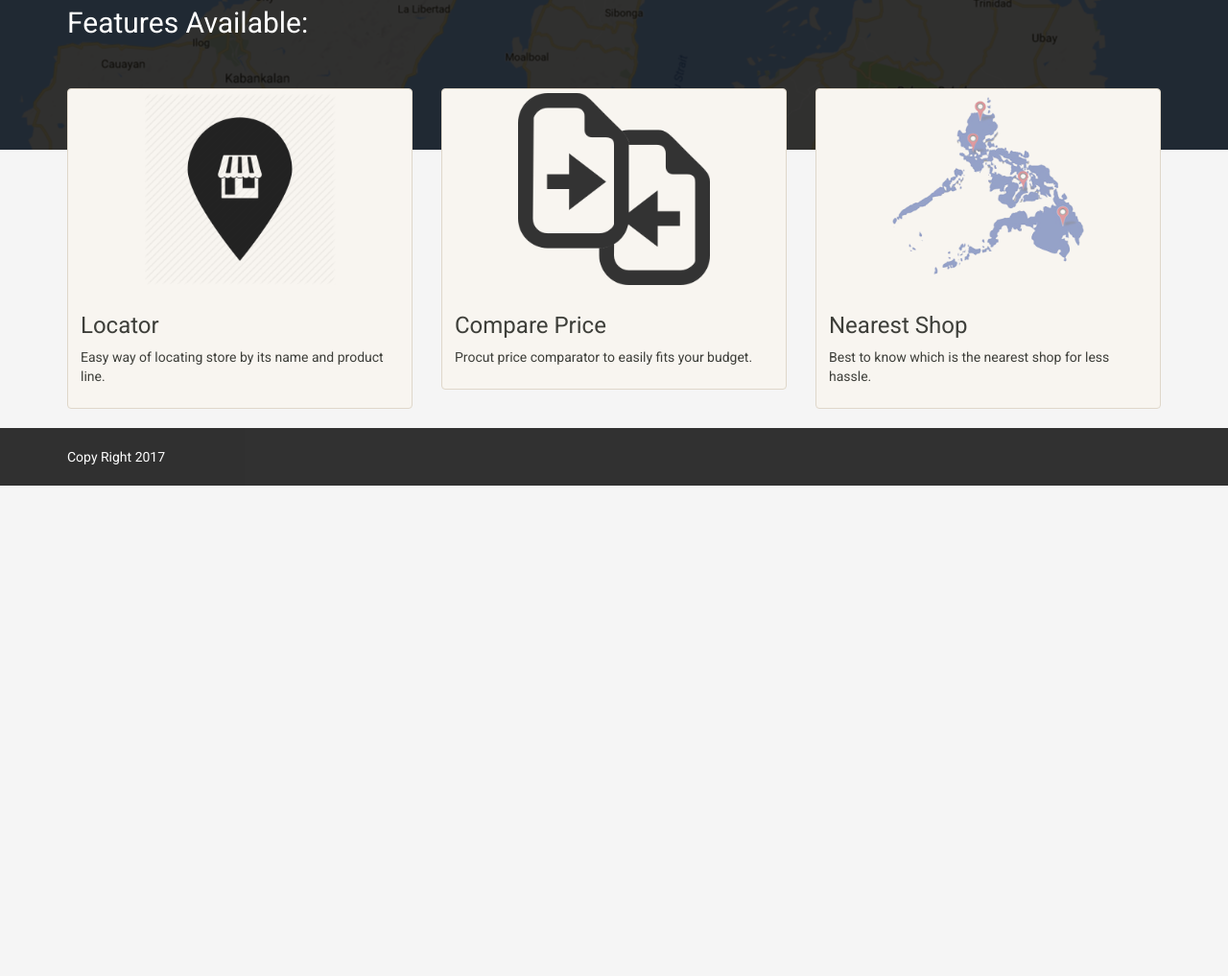
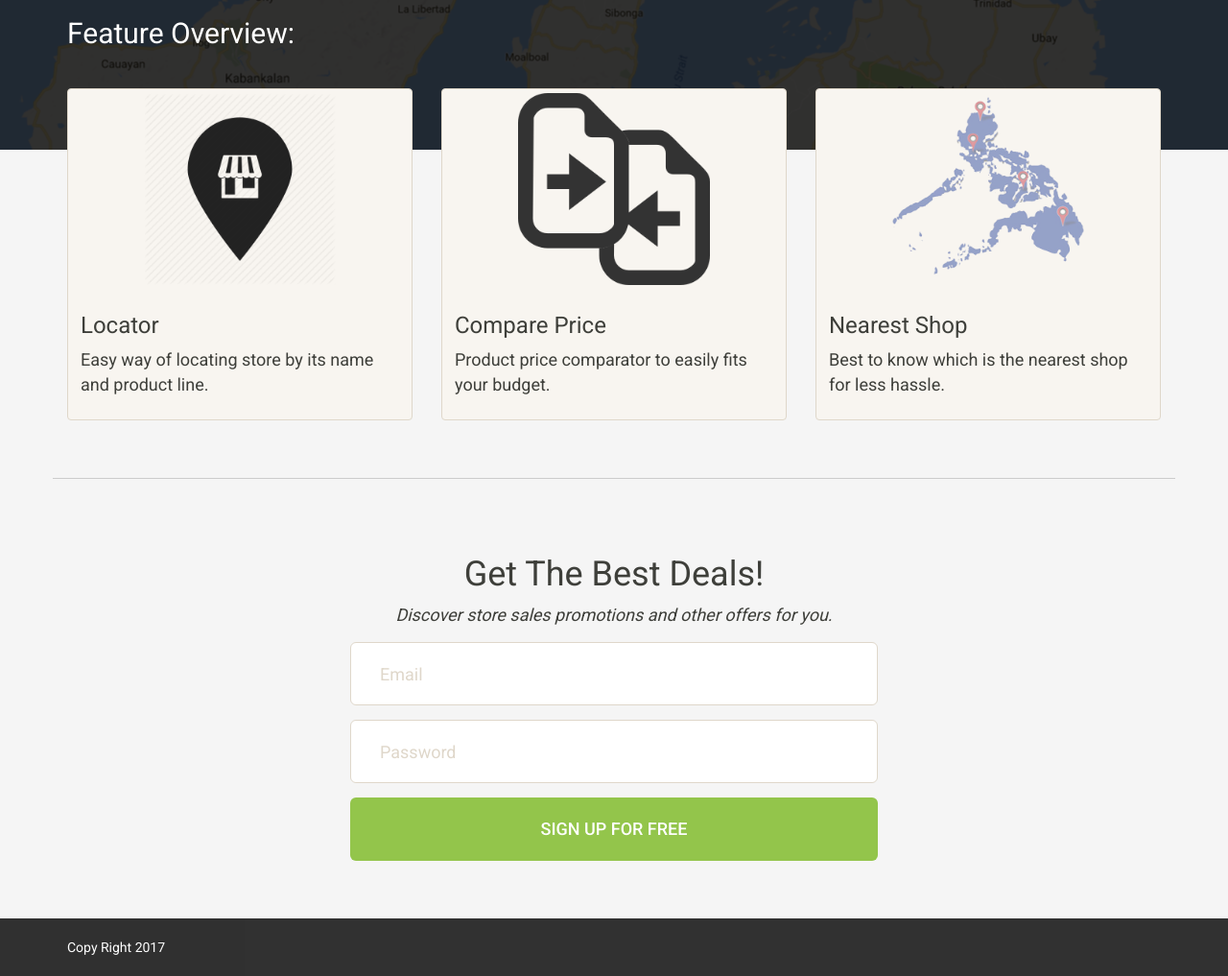
Before and after one commit to archiemanayaga/searchngo, a plain HTML site: page index.html in a window 1280 px wide. Shown: the part 444-1461 px from the top of the page at 96% size. Before the commit the page ends 950 px from the top, so only its background shows below. Drawn offline with Linux system fonts and the light colour scheme.

Commit message:
Add signup form and change a few styles.

```diff
--- a/index.html
+++ b/index.html
@@ -97,6 +97,24 @@
         height: 200px;
       }
 
+      .thumbnail .thumbnail-p {
+        font-size: 18px;
+      }
+
+      .signup-wrapper {
+        padding: 60px;
+        border-top: 1px solid #ccc;
+        margin-top: 40px;
+      }
+
+      .signup-wrapper p {
+        font-size: 18px;
+      }
+
+      .signup-wrapper .btn-success {
+        font-size: 18px;
+      }
+
       footer {
         background-color: #000;
         color: #fff;
@@ -115,6 +133,11 @@
         #custom-search-input.marg-bot {
           margin-bottom: 60px;
         }
+
+        #signup {
+          width: 550px;
+          margin: 0 auto;
+        }
       }
     </style>
   </head>
@@ -127,9 +150,9 @@
         <div class="container">
           <div class="row">
             <div class="col-sm-12">
-              <h2 class="marg-bot">Search<span class="text-info">'N</span> <span class="text-success">Go</span></h2>
+              <h1 class="marg-bot">Search<span class="text-info">'N</span> <span class="text-success">Go</span></h1>
               <h1 class="marg-bot">Can't Find The Right Store For A Centain Product?</h1>
-              <p class="marg-bot">Locate the nearest store with its cheapest product now!</p>
+              <p class="marg-bot" style="font-size: 20px;">Locate the nearest store with its cheapest product now!</p>
               <div id="custom-search-input" class="marg-bot">
                 <div class="input-group col-md-12">
                   <input type="text" class="form-control input-lg" placeholder="Louis Vuitton Bag" />
@@ -141,7 +164,7 @@
                 </div>
               </div>
               <div class="page">
-                <h2>Features Available:</h2>
+                <h2>Feature Overview:</h2>
               </div>
             </div>
           </div>
@@ -154,7 +177,7 @@
               <img src="images/map-store.png" alt="Store Pin">
               <div class="caption">
                 <h3>Locator</h3>
-                <p>Easy way of locating store by its name and product line.</p>
+                <p class="thumbnail-p">Easy way of locating store by its name and product line.</p>
               </div>
             </div>
           </div>
@@ -163,7 +186,7 @@
               <img src="images/compare-icon-61289.png" alt="Compare Price">
               <div class="caption">
                 <h3>Compare Price</h3>
-                <p>Procut price comparator to easily fits your budget.</p>
+                <p class="thumbnail-p">Product price comparator to easily fits your budget.</p>
               </div>
             </div>
           </div>
@@ -172,13 +195,27 @@
               <img src="images/Philippine Map_0.png" alt="Nearest Shop">
               <div class="caption">
                 <h3>Nearest Shop</h3>
-                <p>Best to know which is the nearest shop for less hassle.</p>
+                <p class="thumbnail-p">Best to know which is the nearest shop for less hassle.</p>
               </div>
             </div>
           </div>
         </div>
       </div>
-
+      <div class="container signup-wrapper">
+        <form action="#" id="signup">
+          <div class="form-group text-center">
+            <h1>Get The Best Deals!</h1>
+            <p><em>Discover store sales promotions and other offers for you.</em></p>
+          </div>
+          <div class="form-group">
+            <input type="email" class="form-control input-lg" placeholder="Email">
+          </div>
+          <div class="form-group">
+            <input type="password" class="form-control input-lg" placeholder="Password">
+          </div>
+          <button class="btn btn-success btn-block btn-lg">SIGN UP FOR FREE</button>
+        </form>
+      </div>
       <footer>
         <div class="container">
           <p>Copy Right 2017</p>
```
